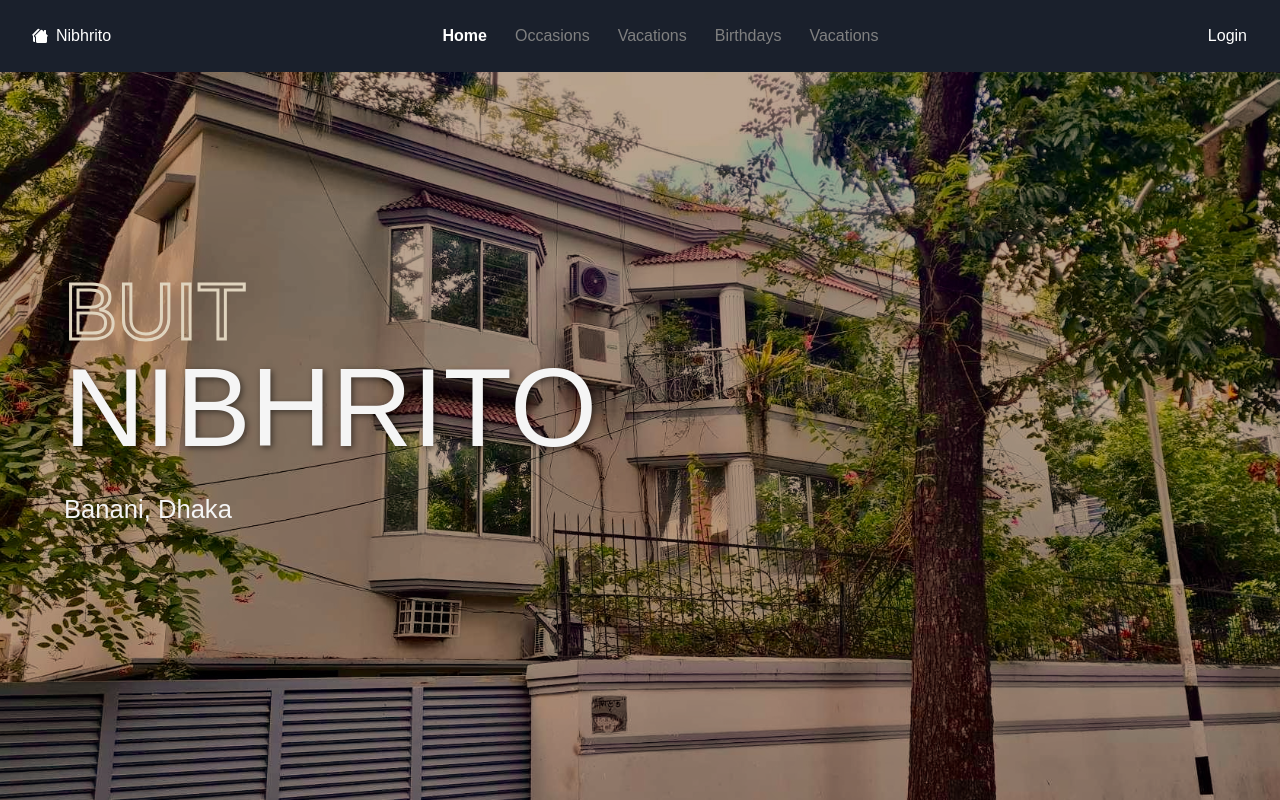
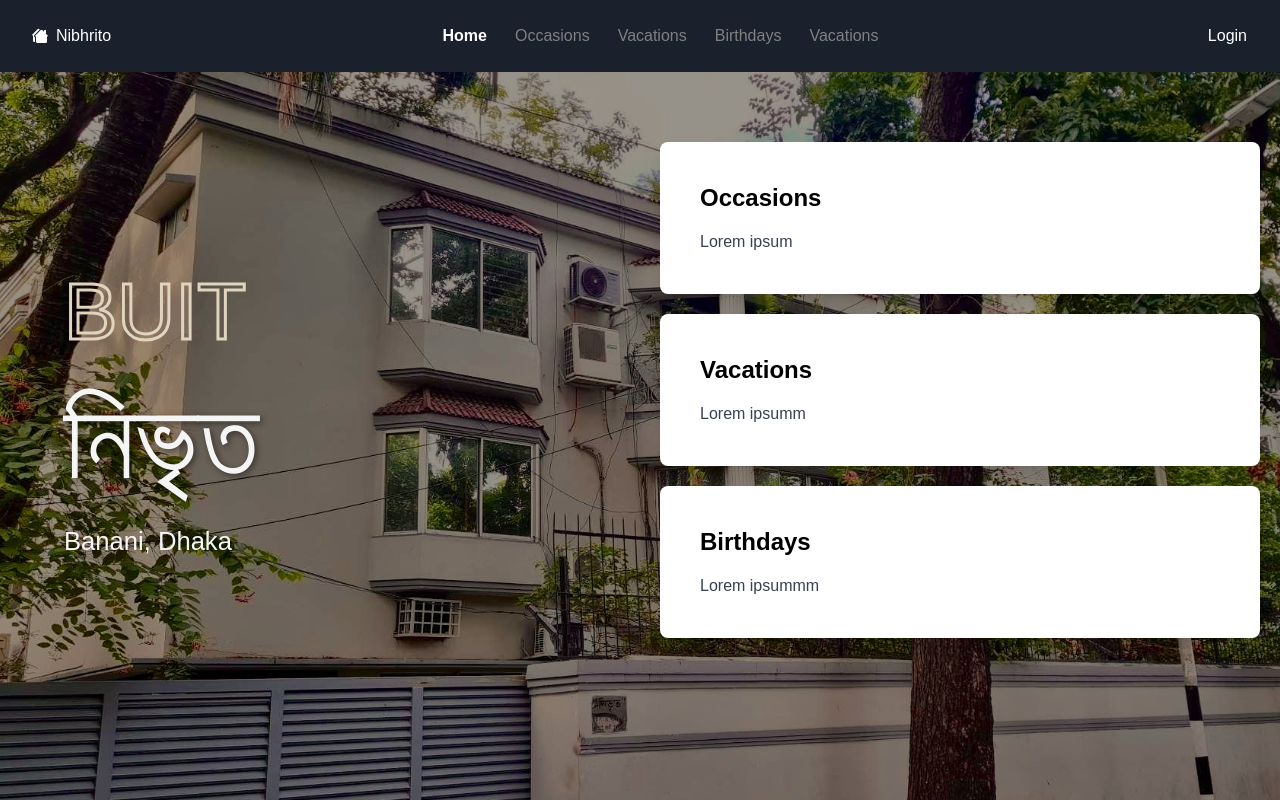
Before and after one commit to IshmamDC217/BUIT-ChobiGhor, a Next.js app: page / in a window 1280 px wide. Built offline with nearby package versions, Linux system fonts and the light colour scheme.

Commit message:
Basic cards

```diff
--- a/components/Homepage.tsx
+++ b/components/Homepage.tsx
@@ -2,17 +2,37 @@ import React from 'react';
 
 const Homepage: React.FC = () => {
   return (
-    <div>
-      <div className="page-wrap">
-        <div className='famcontainer'>
-          <div className='backdrop'>
-            <div className="hero-info">
-              <h2>BUIT</h2>
-              <h1>Nibhrito</h1>
-              <h3>Banani, Dhaka</h3>
+    <div className="flex">
+      <div className="w-1/2">
+        <div className="pageWrap">
+          <div className="famcontainer">
+            <div className="backdrop">
+              <div className="hero-info">
+                <h2 className="my-8">BUIT</h2>
+                <h1>নিভৃত</h1>
+                <h3>Banani, Dhaka</h3>
+              </div>
+              <div className="hero-image hi-1 backgroundTint"></div>
             </div>
-            <div className="hero-image hi-1 backgroundTint"></div>
           </div>
+        </div>
+      </div>
+
+      <div className="w-1/2 flex justify-center items-center">
+        <div className="flex flex-col items-end">
+          <div className="card bg-white shadow-lg rounded-lg w-[600px] p-10 mb-5" style={{ zIndex: 1 }}>
+            <h4 className="text-2xl font-bold mb-4">Occasions</h4>
+            <p className="text-gray-700">Lorem ipsum</p>
+          </div>
+          <div className="card bg-white shadow-lg rounded-lg w-[600px] p-10 mb-5" style={{ zIndex: 1 }}>
+            <h4 className="text-2xl font-bold mb-4">Vacations</h4>
+            <p className="text-gray-700">Lorem ipsumm</p>
+          </div>
+          <div className="card bg-white shadow-lg rounded-lg w-[600px] p-10 mb-5" style={{ zIndex: 1 }}>
+            <h4 className="text-2xl font-bold mb-4">Birthdays</h4>
+            <p className="text-gray-700">Lorem ipsummm</p>
+          </div>
+
         </div>
       </div>
     </div>
--- a/styles/globals.css
+++ b/styles/globals.css
@@ -56,7 +56,7 @@ ul {
   list-style: none;
 }
 
-.page-wrap {
+.pageWrap {
   position: relative;
 }
 
@@ -128,6 +128,6 @@ header {
 }
 
 .backgroundTint {
-  background-color: rgba(116, 75, 35, 0.5);
+  background-color: rgba(48, 39, 20, 0.5);
   background-blend-mode: multiply;
 }
```
